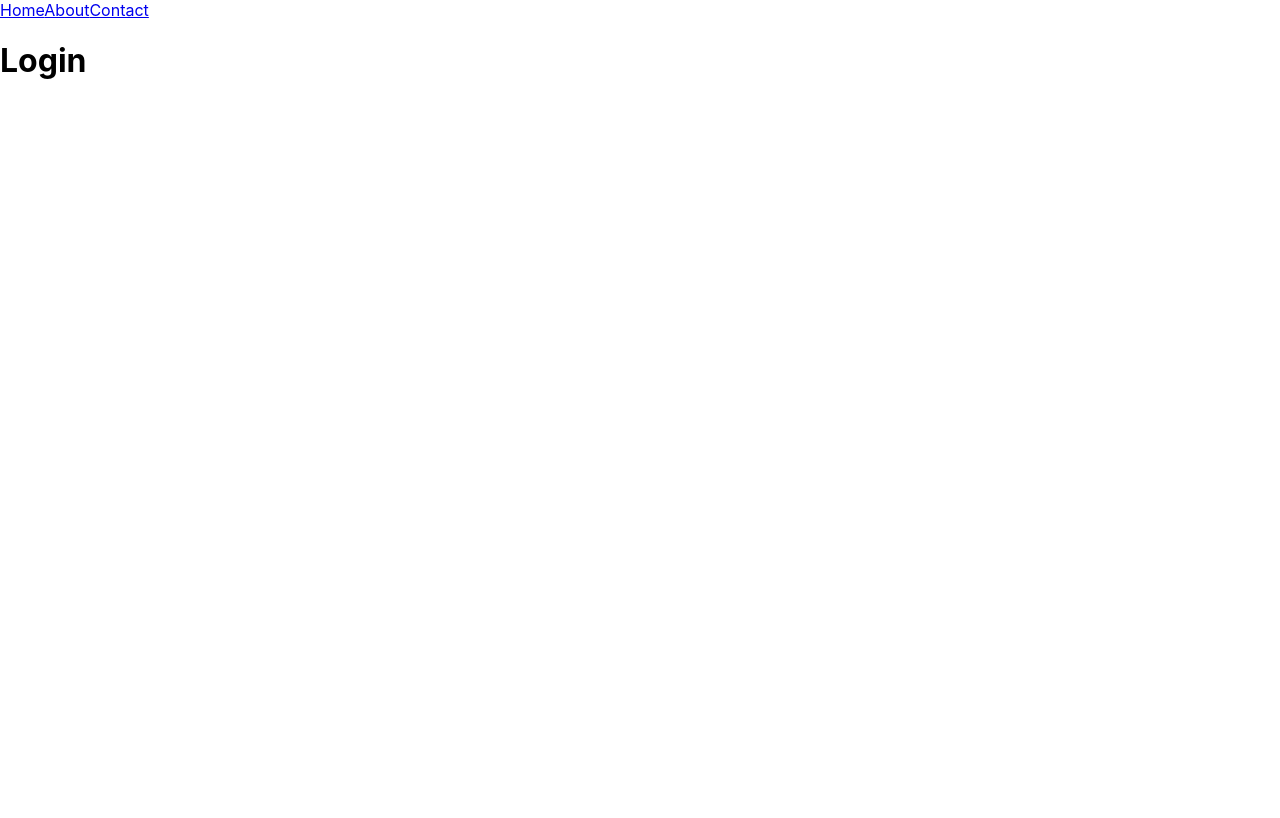
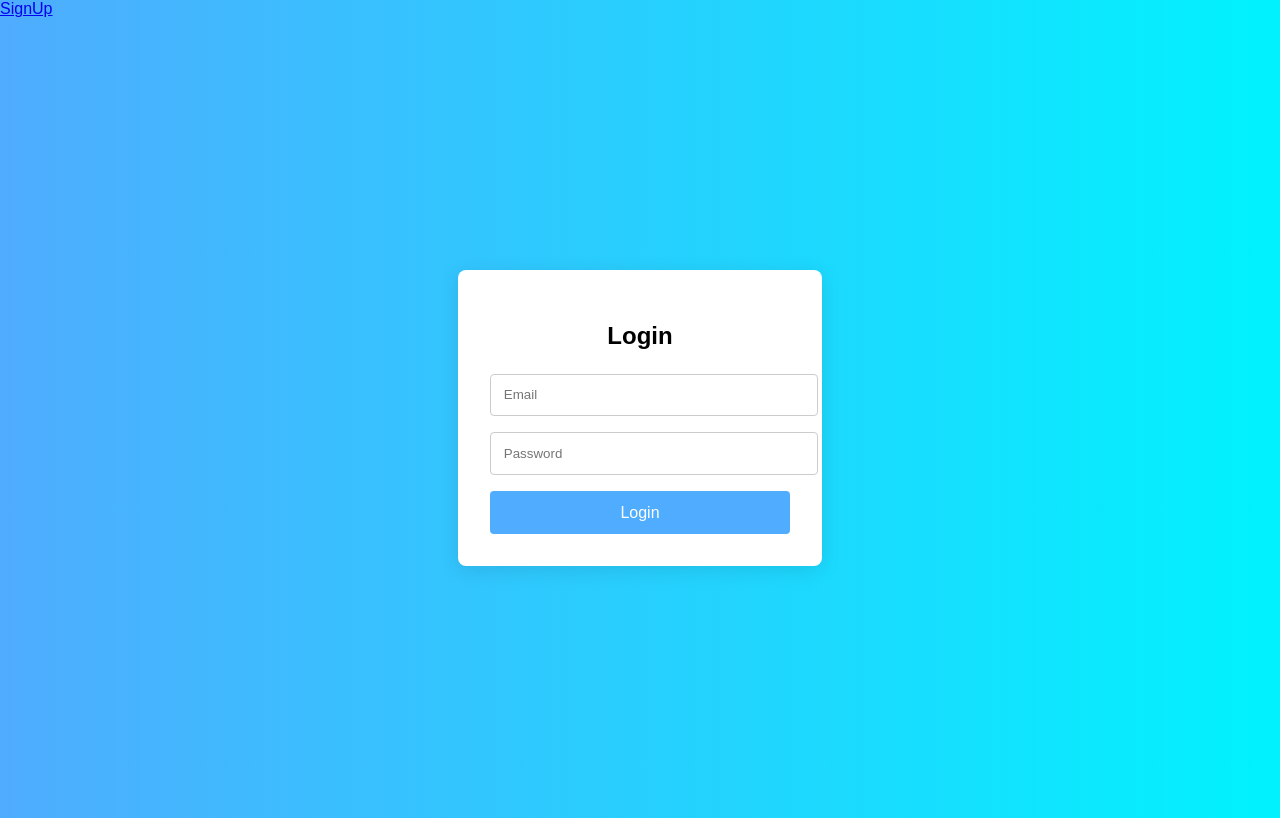
Before and after one commit to ehmaddd/chitchat, a React (Create React App) app in the folder frontend/: page / in a window 1280 px wide. Built offline with nearby package versions, Linux system fonts and the light colour scheme; the HTML template or start-up script is replaced by a standard one.

Commit message:
Setup Login module / install authentication libraries

```diff
--- /dev/null
+++ b/frontend/src/components/Login.css
@@ -0,0 +1,54 @@
+body {
+    margin: 0;
+    padding: 0;
+    font-family: Arial, sans-serif;
+    background: linear-gradient(to right, #4facfe, #00f2fe);
+}
+
+.container {
+    display: flex;
+    justify-content: center;
+    align-items: center;
+    height: 100vh;
+}
+
+.form-container {
+    background: white;
+    padding: 2rem;
+    border-radius: 8px;
+    box-shadow: 0 4px 20px rgba(0, 0, 0, 0.1);
+    width: 300px;
+}
+
+.title {
+    text-align: center;
+    margin-bottom: 1.5rem;
+}
+
+.input {
+    width: 100%;
+    padding: 0.8rem;
+    margin-bottom: 1rem;
+    border: 1px solid #ccc;
+    border-radius: 4px;
+}
+
+.button {
+    width: 100%;
+    padding: 0.8rem;
+    border: none;
+    border-radius: 4px;
+    background-color: #4facfe;
+    color: white;
+    font-size: 16px;
+    cursor: pointer;
+}
+
+.button:hover {
+    background-color: #00f2fe;
+}
+
+.error-message {
+    color: red;
+    text-align: center;
+}
--- a/frontend/src/components/Login.js
+++ b/frontend/src/components/Login.js
@@ -1,9 +1,55 @@
-import React from 'react';
+// src/components/Login.js
+import React, { useState } from 'react';
+import axios from 'axios';
+import './Login.css'; // Import the CSS file
 
 const Login = () => {
+    const [email, setEmail] = useState('');
+    const [password, setPassword] = useState('');
+    const [error, setError] = useState('');
+
+    const handleLogin = async (e) => {
+        e.preventDefault();
+        try {
+            const response = await axios.post('http://localhost:5000/api/login', {
+                email,
+                password,
+            });
+            localStorage.setItem('token', response.data.token); // Store JWT
+            // Redirect or show success message
+            console.log('Login successful:', response.data);
+        } catch (err) {
+            setError('Invalid credentials, please try again.');
+        }
+    };
+
     return (
-        <h1>Login</h1>
-    )
-}
+        <div className="container">
+            <div className="form-container">
+                <h2 className="title">Login</h2>
+                {error && <p className="error-message">{error}</p>}
+                <form onSubmit={handleLogin}>
+                    <input
+                        type="email"
+                        className="input"
+                        placeholder="Email"
+                        value={email}
+                        onChange={(e) => setEmail(e.target.value)}
+                        required
+                    />
+                    <input
+                        type="password"
+                        className="input"
+                        placeholder="Password"
+                        value={password}
+                        onChange={(e) => setPassword(e.target.value)}
+                        required
+                    />
+                    <button type="submit" className="button">Login</button>
+                </form>
+            </div>
+        </div>
+    );
+};
 
 export default Login;
--- a/frontend/src/components/Navbar.js
+++ b/frontend/src/components/Navbar.js
@@ -5,9 +5,7 @@ import { Link } from 'react-router-dom';
 function Navbar() {
   return (
     <nav>
-      <Link to="/">Home</Link>
-      <Link to="/about">About</Link>
-      <Link to="/contact">Contact</Link>
+      <Link to="/signup">SignUp</Link>
     </nav>
   );
 }
--- a/package.json
+++ b/package.json
@@ -10,8 +10,14 @@
   "license": "ISC",
   "description": "",
   "dependencies": {
+    "bcryptjs": "^2.4.3",
+    "body-parser": "^1.20.3",
+    "cors": "^2.8.5",
     "express": "^4.21.1",
+    "jsonwebtoken": "^9.0.2",
     "pg": "^8.13.1",
+    "react": "^18.3.1",
+    "react-dom": "^18.3.1",
     "react-router-dom": "^6.27.0",
     "socket.io": "^4.8.0"
   }
```
Also changed, not shown: 1 other file (tests, documents, lock files or other folders).
